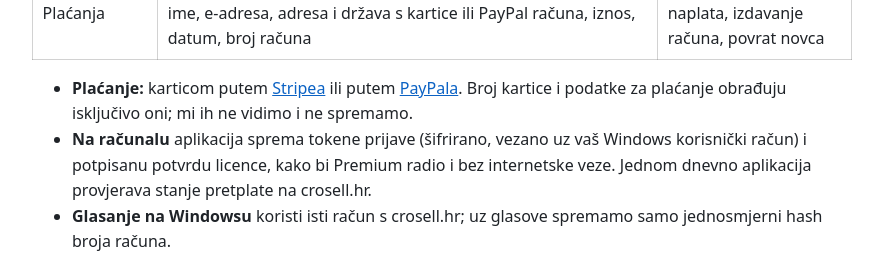
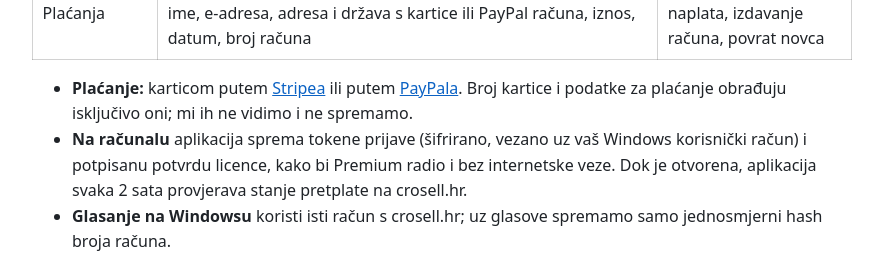
Before and after one commit to bobanelkapne/pjesmarica-privacy, a plain HTML site: page index.html in a window 1280 px wide. Shown: the part 3340-3594 px from the top of the page, without its empty margins (198-1081 px from the left). Drawn offline with Linux system fonts and the light colour scheme.

Commit message:
Windows: subscription checked every 2 hours
Co-Authored-By: Claude Opus 5.5 <noreply@anthropic.com>
Claude-Session: https://claude.ai/code/session_01JtTQJK1QJztdGrqEm7Lk8b

```diff
--- a/index.html
+++ b/index.html
@@ -110,7 +110,7 @@
   </table>
   <ul>
     <li><strong>Plaćanje:</strong> karticom putem <a href="https://stripe.com/privacy" target="_blank" rel="noopener">Stripea</a> ili putem <a href="https://www.paypal.com/myaccount/privacy/privacyhub" target="_blank" rel="noopener">PayPala</a>. Broj kartice i podatke za plaćanje obrađuju isključivo oni; mi ih ne vidimo i ne spremamo.</li>
-    <li><strong>Na računalu</strong> aplikacija sprema tokene prijave (šifrirano, vezano uz vaš Windows korisnički račun) i potpisanu potvrdu licence, kako bi Premium radio i bez internetske veze. Jednom dnevno aplikacija provjerava stanje pretplate na crosell.hr.</li>
+    <li><strong>Na računalu</strong> aplikacija sprema tokene prijave (šifrirano, vezano uz vaš Windows korisnički račun) i potpisanu potvrdu licence, kako bi Premium radio i bez internetske veze. Dok je otvorena, aplikacija svaka 2 sata provjerava stanje pretplate na crosell.hr.</li>
     <li><strong>Glasanje na Windowsu</strong> koristi isti račun s crosell.hr; uz glasove spremamo samo jednosmjerni hash broja računa.</li>
     <li><strong>Pravna osnova:</strong> izvršenje ugovora (račun, licenca, pretplata) i zakonska obveza (računi i knjigovodstvene isprave).</li>
     <li><strong>Koliko čuvamo:</strong> podatke o računu, računalima i pretplati dok imate račun; podatke o plaćanjima i računima onoliko koliko propisuju računovodstveni i porezni propisi (u Hrvatskoj 11 godina).</li>
```
